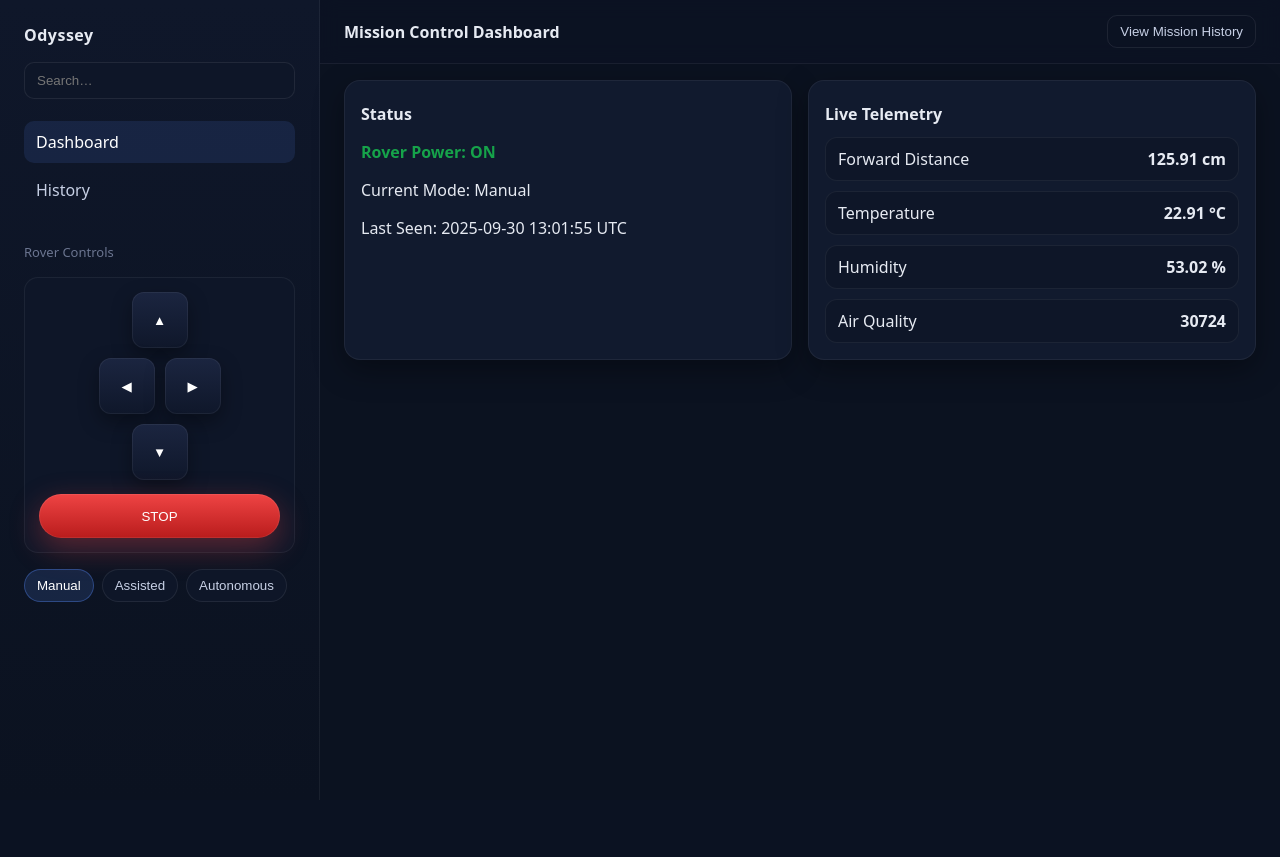
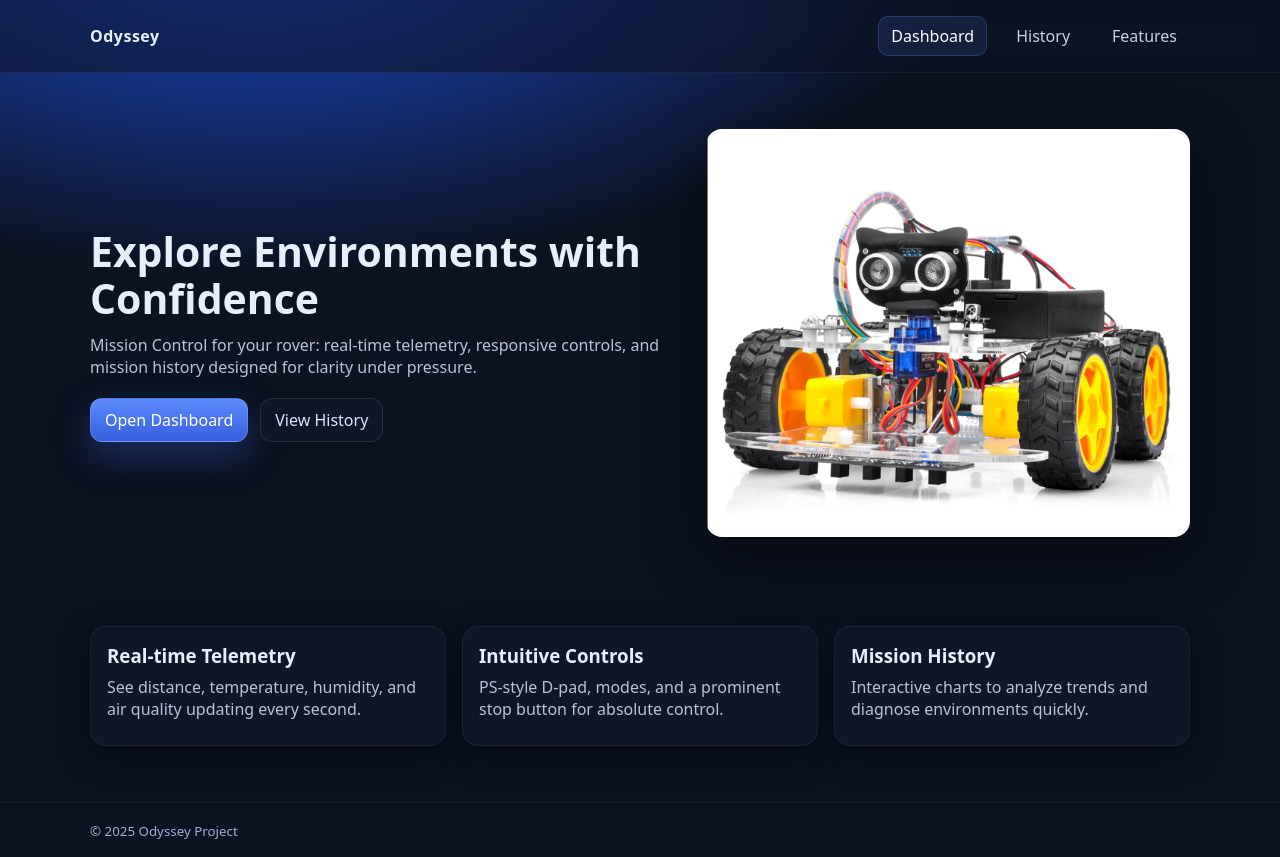
Before and after one commit to JohnsonWalker-cmd/Odyssey_WebApp, a Flask app: page / in a window 1280 px wide. Before the commit the page ends 800 px from the top, so only its background shows below. Run offline with Flask 3, Linux system fonts and the light colour scheme.

Commit message:
Dashboard UI

```diff
--- a/app.py
+++ b/app.py
@@ -1,10 +1,59 @@
 from flask import Flask ,render_template, request, jsonify
 from datetime import datetime, timezone, timedelta
-import random, math
+import random, math, csv
+from pathlib import Path
 
 app = Flask(__name__)
+app.jinja_env.globals['datetime'] = datetime
+
+DATA_FILE = Path("data/odyssey_log.csv")
+
+def _parse_bool(value: str) -> bool:
+    return str(value).strip().upper() in {"1", "TRUE", "ON", "YES"}
+
+def read_latest_from_csv():
+    if not DATA_FILE.exists():
+        return None
+    try:
+        with DATA_FILE.open("r", newline="", encoding="utf-8") as f:
+            reader = csv.DictReader(f)
+            last_row = None
+            for row in reader:
+                last_row = row
+            if not last_row:
+                return None
+            return {
+                "power": _parse_bool(last_row.get("power", "OFF")),
+                "mode": (last_row.get("mode") or "manual").lower(),
+                "last_seen": (last_row.get("timestamp") or ""),
+                "forward_distance_cm": float(last_row.get("forward_distance", 0) or 0),
+                "temperature_c": float(last_row.get("temperature", 0) or 0),
+                "humidity_percent": float(last_row.get("humidity", 0) or 0),
+                "air_quality_raw": int(float(last_row.get("air_quality", 0) or 0)),
+            }
+    except Exception:
+        return None
+
+def read_series_from_csv(limit: int = 300):
+    if not DATA_FILE.exists():
+        return None
+    try:
+        with DATA_FILE.open("r", newline="", encoding="utf-8") as f:
+            rows = list(csv.DictReader(f))[-limit:]
+        labels, temps, hums, aqs = [], [], [], []
+        for r in rows:
+            labels.append((r.get("timestamp") or "").strip())
+            temps.append(float(r.get("temperature", 0) or 0))
+            hums.append(float(r.get("humidity", 0) or 0))
+            aqs.append(int(float(r.get("air_quality", 0) or 0)))
+        return {"labels": labels, "temperature_c": temps, "humidity_percent": hums, "air_quality_raw": aqs}
+    except Exception:
+        return None
 
 @app.route("/")
+def main():
+    return render_template("home.html")
+@app.route("/index")
 def home():
     return  render_template("index.html")
 
@@ -14,9 +63,12 @@ def history():
 
 @app.route("/api/data")
 def api_data():
-    # Dummy live telemetry that changes slightly on each request
+    latest = read_latest_from_csv()
+    if latest:
+        return jsonify(latest)
+    # Fallback to synthetic if CSV not available
     now = datetime.now(timezone.utc).strftime("%Y-%m-%d %H:%M:%S %Z")
-    sample = {
+    return jsonify({
         "power": True,
         "mode": "manual",
         "last_seen": now,
@@ -24,24 +76,21 @@ def api_data():
         "temperature_c": round(22 + random.random()*6, 2),
         "humidity_percent": round(40 + random.random()*20, 2),
         "air_quality_raw": int(30000 + random.random()*10000)
-    }
-    return jsonify(sample)
+    })
 
 @app.route("/api/history")
 def api_history():
-    # Produce simple synthetic time-series for charts
+    series = read_series_from_csv()
+    if series:
+        return jsonify(series)
+    # Fallback to synthetic series
     points = 60
     now = datetime.now(timezone.utc)
     label_strs = [(now.replace(microsecond=0) - timedelta(minutes=(points-1-i))).strftime('%H:%M') for i in range(points)]
     temps = [round(22 + 2*math.sin(i/6), 2) for i in range(points)]
     hums  = [round(45 + 5*math.cos(i/8), 2) for i in range(points)]
     aqs   = [int(32000 + 1500*math.sin(i/5) + 800*random.random()) for i in range(points)]
-    return jsonify({
-        "labels": label_strs,
-        "temperature_c": temps,
-        "humidity_percent": hums,
-        "air_quality_raw": aqs
-    })
+    return jsonify({"labels": label_strs, "temperature_c": temps, "humidity_percent": hums, "air_quality_raw": aqs})
 
 @app.route("/command", methods=["POST"])
 def command():
--- /dev/null
+++ b/static/css/home.css
@@ -0,0 +1,38 @@
+*{
+    margin:0;
+    padding:0;
+    box-sizing:border-box;
+}
+body{ font-family:"Poppins", ui-sans-serif, system-ui, -apple-system, Segoe UI, Roboto, Helvetica, Arial; color:#e6effa; background: radial-gradient(1200px 600px at 20% -10%, #1d4ed8 0%, transparent 60%), #0b1220; }
+
+.container{ width: min(1100px, 92%); margin: 0 auto; }
+
+.site-header{ position: sticky; top:0; z-index:10; backdrop-filter: blur(10px); background: rgba(13,19,38,.55); border-bottom:1px solid rgba(255,255,255,.06); }
+.site-header .container{ display:flex; align-items:center; justify-content:space-between; padding: 16px 0; }
+.brand{ font-weight:700; letter-spacing:.5px; }
+.nav{ display:flex; gap:16px; }
+.nav-link{ color:#c7d0e5; text-decoration:none; padding:8px 12px; border-radius:10px; border:1px solid transparent; }
+.nav-link:hover, .nav-link.active{ color:#fff; background: rgba(91,140,255,.12); border-color: rgba(91,140,255,.25); }
+
+.hero{ padding: 56px 0; }
+.hero-grid{ display:grid; grid-template-columns: 1.1fr .9fr; align-items:center; gap:24px; }
+.hero-copy h1{ font-size: clamp(28px, 3.2vw, 44px); line-height:1.15; margin-bottom: 12px; }
+.hero-copy p{ color:#b8c3da; margin-bottom: 20px; }
+.cta{ display:flex; gap:12px; }
+.btn{ display:inline-block; text-decoration:none; border:1px solid rgba(255,255,255,.1); color:#dbe6ff; padding:10px 14px; border-radius:12px; background:#0e1628; }
+.btn.primary{ background: linear-gradient(180deg,#5b8cff,#365edc); border-color: rgba(255,255,255,.15); color:#fff; box-shadow: 0 14px 35px rgba(54,94,220,.35); }
+.btn:hover{ filter: brightness(1.08); }
+.hero-media img{ width:100%; height:auto; border-radius:16px; box-shadow: 0 20px 60px rgba(0,0,0,.45); }
+
+.features{ padding: 28px 0 56px; }
+.cards{ display:grid; grid-template-columns: repeat(3, 1fr); gap:16px; }
+.card{ background:#0e1628; border:1px solid rgba(255,255,255,.06); border-radius:16px; padding:16px; min-height:120px; box-shadow: 0 10px 30px rgba(0,0,0,.35); }
+.card h3{ margin-bottom:8px; }
+.card p{ color:#b8c3da; }
+
+.site-footer{ border-top:1px solid rgba(255,255,255,.06); padding:16px 0; color:#9fb0ce; background:#0b1220; }
+
+@media (max-width: 900px){
+    .hero-grid{ grid-template-columns: 1fr; }
+    .cards{ grid-template-columns: 1fr; }
+}
--- a/static/css/style.css
+++ b/static/css/style.css
@@ -113,8 +113,8 @@ body {
 }
 
 .mode-selector {
-    display:flex;
-    gap:8px;
+    display: flex;
+    gap: 8px;
     flex-wrap:wrap;
 }
 .chip {
@@ -143,6 +143,7 @@ body {
     padding:0 24px;
     border-bottom:1px solid rgba(255,255,255,.06);
     background: rgba(13,19,38,.6);
+    -webkit-backdrop-filter: blur(10px);
     backdrop-filter: blur(10px);
     position: sticky;
     top:0;
@@ -158,8 +159,8 @@ body {
     border:1px solid rgba(255,255,255,.08);
     color:#c7d0e5;
     padding:8px 12px;
-    border-radius:10px;
-    cursor:pointer;
+    border-radius:  10px;
+    cursor: pointer;
 }
 .topbar .link:hover {
     background: rgba(255,255,255,.06);
@@ -214,6 +215,12 @@ body {
 }
 
 @media (max-width: 640px) {
-    .layout { flex-direction:column; }
-    .sidebar { width: 100%; border-right: none; border-bottom: 1px solid rgba(255,255,255,.06); }
+    .layout {
+        flex-direction:column;
+    }
+    .sidebar {
+        width: 100%;
+        border-right: none;
+        border-bottom: 1px solid rgba(255,255,255,.06);
+    }
 }
--- /dev/null
+++ b/templates/home.html
@@ -0,0 +1,64 @@
+<!DOCTYPE html>
+<html>
+    <head>
+        <meta charset="UTF-8">
+        <meta name="viewport" content="width=device-width, initial-scale=1.0">
+        <title>Mission Control Dashboard</title>
+        <link rel="stylesheet" href="{{ url_for('static', filename='css/home.css') }}">
+    </head>
+    <body>
+        <header class="site-header">
+            <div class="container">
+                <div class="brand">Odyssey</div>
+                <nav class="nav">
+                    <a href="{{ url_for('home') }}" class="nav-link active">Dashboard</a>
+                    <a href="{{ url_for('history') }}" class="nav-link" target="_blank">History</a>
+                    <a href="#features" class="nav-link">Features</a>
+                </nav>
+            </div>
+        </header>
+
+        <main>
+            <section class="hero" id="hero">
+                <div class="container hero-grid">
+                    <div class="hero-copy">
+                        <h1>Explore Environments with Confidence</h1>
+                        <p>Mission Control for your rover: real‑time telemetry, responsive controls, and mission history designed for clarity under pressure.</p>
+                        <div class="cta">
+                            <a class="btn primary" href="{{ url_for('home') }}">Open Dashboard</a>
+                            <a class="btn" href="{{ url_for('history') }}" target="_blank">View History</a>
+                        </div>
+                    </div>
+                    <div class="hero-media">
+                        <img src="{{ url_for('static', filename='assets/RoboCar.png') }}" alt="Odyssey Rover" />
+                    </div>
+                </div>
+            </section>
+
+            <section class="features" id="features">
+                <div class="container cards">
+                    <article class="card">
+                        <h3>Real‑time Telemetry</h3>
+                        <p>See distance, temperature, humidity, and air quality updating every second.</p>
+                    </article>
+                    <article class="card">
+                        <h3>Intuitive Controls</h3>
+                        <p>PS‑style D‑pad, modes, and a prominent stop button for absolute control.</p>
+                    </article>
+                    <article class="card">
+                        <h3>Mission History</h3>
+                        <p>Interactive charts to analyze trends and diagnose environments quickly.</p>
+                    </article>
+                </div>
+            </section>
+        </main>
+
+        <footer class="site-footer">
+            <div class="container">
+                <small>© 2025 Odyssey Project</small>
+            </div>
+        </footer>
+
+
+    </body>
+</html>
```
Also changed, not shown: static/js/history.js (+50 -3 lines), static/assets/RoboCar.png (added), 2 other files.
